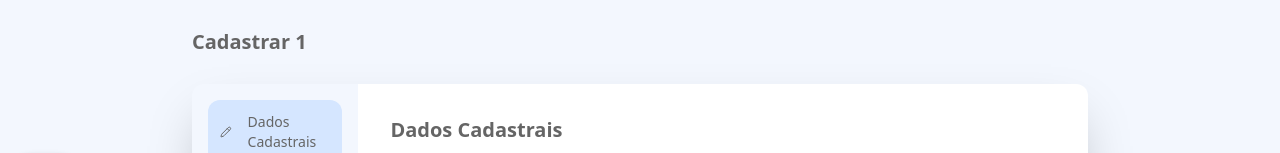
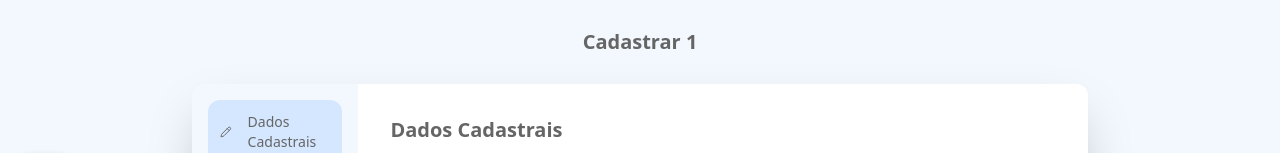
Before and after one commit to brunoleonardi/segpub, a React (Vite) app: page /register/1 in a window 1280 px wide. Shown: the top 153 px of the page. Built offline with nearby package versions, Linux system fonts and the light colour scheme; no server answers; the database is empty.

Commit message:
fix: details page centralized on screen

```diff
--- a/src/App.tsx
+++ b/src/App.tsx
@@ -22,11 +22,11 @@ export default function App() {
     navigate(`/control/${itemLabel}`);
   };
 
-  useEffect(() => {
-    if (isMobile) {
-      navigate('/')
-    }
-  }, [isMobile])
+  // useEffect(() => {
+  //   if (isMobile) {
+  //     navigate('/')
+  //   }
+  // }, [isMobile])
 
   return (
     <ThemeProvider>
--- a/src/screens/RegisterPage/DetailsPage.tsx
+++ b/src/screens/RegisterPage/DetailsPage.tsx
@@ -103,7 +103,7 @@ export const DetailsPage = () => {
 
             {/* Main Content */}
             <div className={`flex-1 ${isMobile ? 'p-5' : 'p-8'} flex justify-center ${isDarkMode ? 'bg-zinc-800' : 'bg-[#fff]'}`}>
-              <div className='w-full max-w-[900px]'>
+              <div className='w-full max-w-[900px] mx-auto'>
                 <h1 className={`text-xl font-semibold mb-6 ${isDarkMode ? 'text-gray-200' : 'text-[#656565]'}`}>Dados Cadastrais</h1>
                 <div className='justify-between flex flex-col h-full pb-10'>
                   <div
--- a/src/screens/RegisterPage/RegisterPage.tsx
+++ b/src/screens/RegisterPage/RegisterPage.tsx
@@ -89,7 +89,7 @@ export const RegisterPage = () => {
   return (
     <div className={`w-[100dvw] h-[100dvh] flex justify-center items-center ${isDarkMode ? 'bg-[#353535]' : 'bg-[#F3F7FE]'} ${isMobile ? 'pt-[100px]' : ''}`}>
       <div className='flex flex-col justify-between h-full py-7 gap-7'>
-        <h2 className={`text-xl font-semibold ${isDarkMode ? 'text-gray-200' : 'text-[#656565]'}`}>
+        <h2 className={`text-xl flex justify-center font-semibold ${isDarkMode ? 'text-gray-200' : 'text-[#656565]'}`}>
           {editMode ? 'Editar ' : 'Cadastrar '}
           {title}
         </h2>
```
